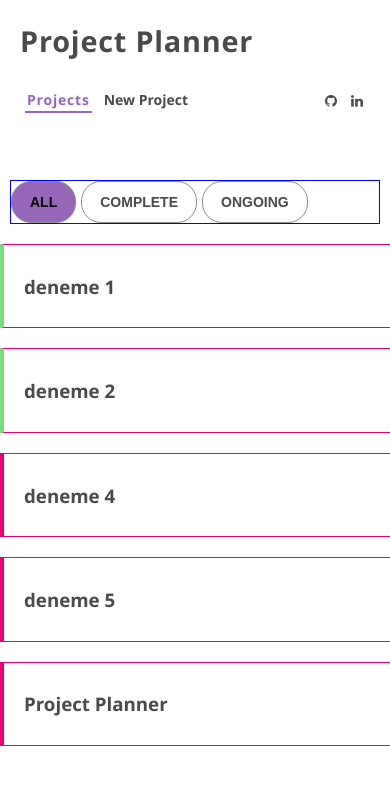
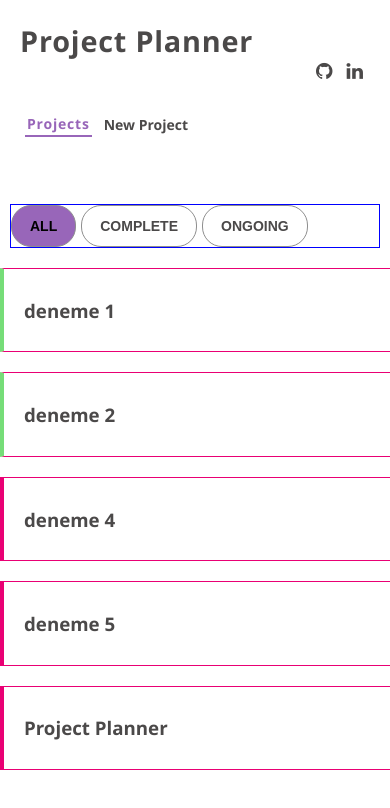
Before and after one commit to banuaggun/project-planner, a Vue app: page / in a window 390 px wide. Shown: the top 808 px of the page. Built offline with nearby package versions, Linux system fonts and the light colour scheme; data requests are answered from the project's data file.

Commit message:
Header area Styles Completed

```diff
--- a/src/App.vue
+++ b/src/App.vue
@@ -1,7 +1,7 @@
 <template>
   <header>
-      <span>Project Planner</span>
     <div class="wrapper">
+      <Navtitle/>
       <Navbar/>
     </div>
   </header>
@@ -10,21 +10,12 @@
 </template>
 <script>
 import Navbar from "./components/Navbar.vue";
+import Navtitle from "./components/Navtitle.vue";
 export default {
-  components:{Navbar}
+  components:{Navbar, Navtitle}
 }
 </script>
 
 <style>
-header span{
-  height:60px;
-  display:flex;
-  justify-content: flex-start;
-  padding-left:20px;
-align-items:flex-end;
-  font-family: 'Segoe UI', Tahoma, Geneva, Verdana, sans-serif;
-  font-size:1.8rem;
-  font-weight:700;
-  letter-spacing:0.8px;
-}
+
 </style>
--- a/src/assets/main.css
+++ b/src/assets/main.css
@@ -31,6 +31,6 @@ button{
     background-color: transparent;
     background-color:#9866b9;
     color:#fff;
-    padding:4px;
+    padding:8px;
   }
 }
--- a/src/components/Navbar.vue
+++ b/src/components/Navbar.vue
@@ -1,20 +1,7 @@
 <template>
-
   <nav class="main-nav">
-
-    <div class="main-nav-left">
     <router-link :to="{name:'Home'}">Projects</router-link>
     <router-link :to="{name:'AddProject'}">New Project</router-link>
-    </div>
-    <div class="main-nav-right">
-      <a href="https://github.com/banuaggun/project-planner" target="_blank">
-        <i class="fa fa-github"></i>
-      </a>
-     <a href="https://github.com/banuaggun/project-planner" target="_blank">
-        <i class="fa fa-linkedin"></i>
-      </a>
-
-    </div>
   </nav>
 </template>
 <script>
@@ -26,13 +13,12 @@ export default {
 <style>
   .main-nav{
     display:flex;
-    justify-content:space-between;
+    justify-content:flex-start;
     align-items:center;
     border:none;
     width:100%;
     font-weight: 600;
     height:60px;
-
   }
   .main-nav a{
     display:inline-block;
@@ -54,13 +40,9 @@ export default {
     .main-nav{
       width:100%;
       height:80px;
-    }
-    .main-nav-left{
       padding-left:20px;
     }
-    .main-nav-right{
-      padding-right:20px;
-    }
+
     .main-nav a{
       font-size:14px;
       margin:0 5px;
@@ -69,11 +51,8 @@ export default {
   }
 
   @media (min-width:701px) and (max-width:1100px){
-    .main-nav-left{
+    .main-nav{
       padding-left:40px;
-    }
-    .main-nav-right{
-      padding-right:40px;
     }
   }
 </style>
--- /dev/null
+++ b/src/components/Navtitle.vue
@@ -0,0 +1,67 @@
+<template>
+  <div class="title-area">
+    <div class="title-area-left">
+      <span>Project Planner</span>
+    </div>
+    <div class="title-area-right">
+      <a href="https://github.com/banuaggun/project-planner" target="_blank">
+        <i class="fa fa-github"></i>
+      </a>
+      <a href="https://www.linkedin.com/in/banuaggun/?locale=en_US" target="_blank">
+        <i class="fa fa-linkedin"></i>
+      </a>
+    </div>
+  </div>
+</template>
+<script>
+export default {
+
+}
+</script>
+<style>
+.title-area{
+  display:flex;
+  flex-direction: column;
+}
+.title-area-left span{
+  height:60px;
+  display:flex;
+  justify-content: flex-start;
+  padding-left:20px;
+  align-items:flex-end;
+  font-family: 'Segoe UI', Tahoma, Geneva, Verdana, sans-serif;
+  font-size:1.8rem;
+  font-weight:700;
+  letter-spacing:0.8px;
+}
+.title-area-right{
+  display:flex;
+  justify-content:flex-end;
+  align-items:flex-end;
+}
+.title-area-right a{
+  display:inline-block;
+  text-decoration: none;
+  margin:0 10px;
+  padding:8px;
+}
+.title-area-right a i{
+  font-size:1.2rem;
+  color:#4b4949;
+}
+@media (max-width:700px){
+  .title-area-right{
+    padding-right:20px;
+  }
+  .title-area a{
+    font-size:14px;
+    margin:0 5px;
+    padding:2px;
+  }
+}
+@media (min-width:701px) and (max-width:1100px){
+  .title-area-right{
+    padding-right:20px;
+  }
+}
+</style>
```
